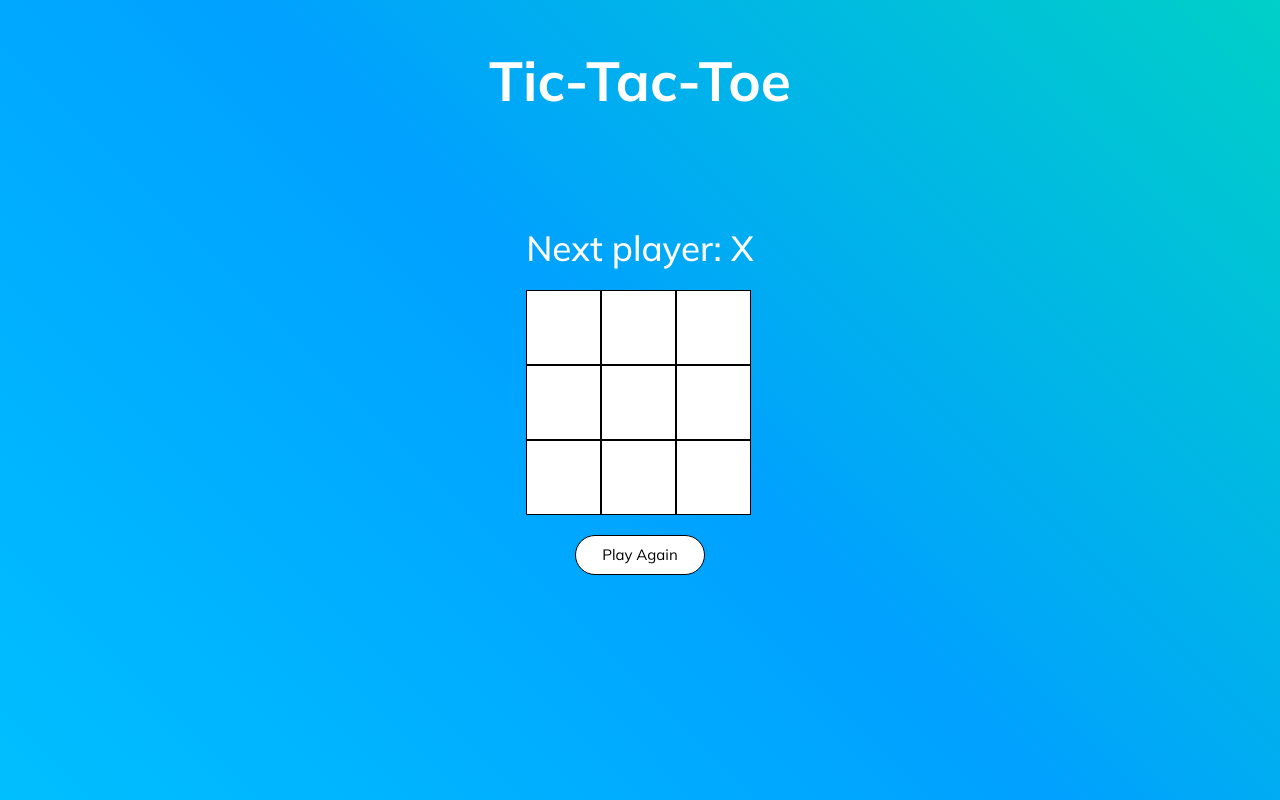
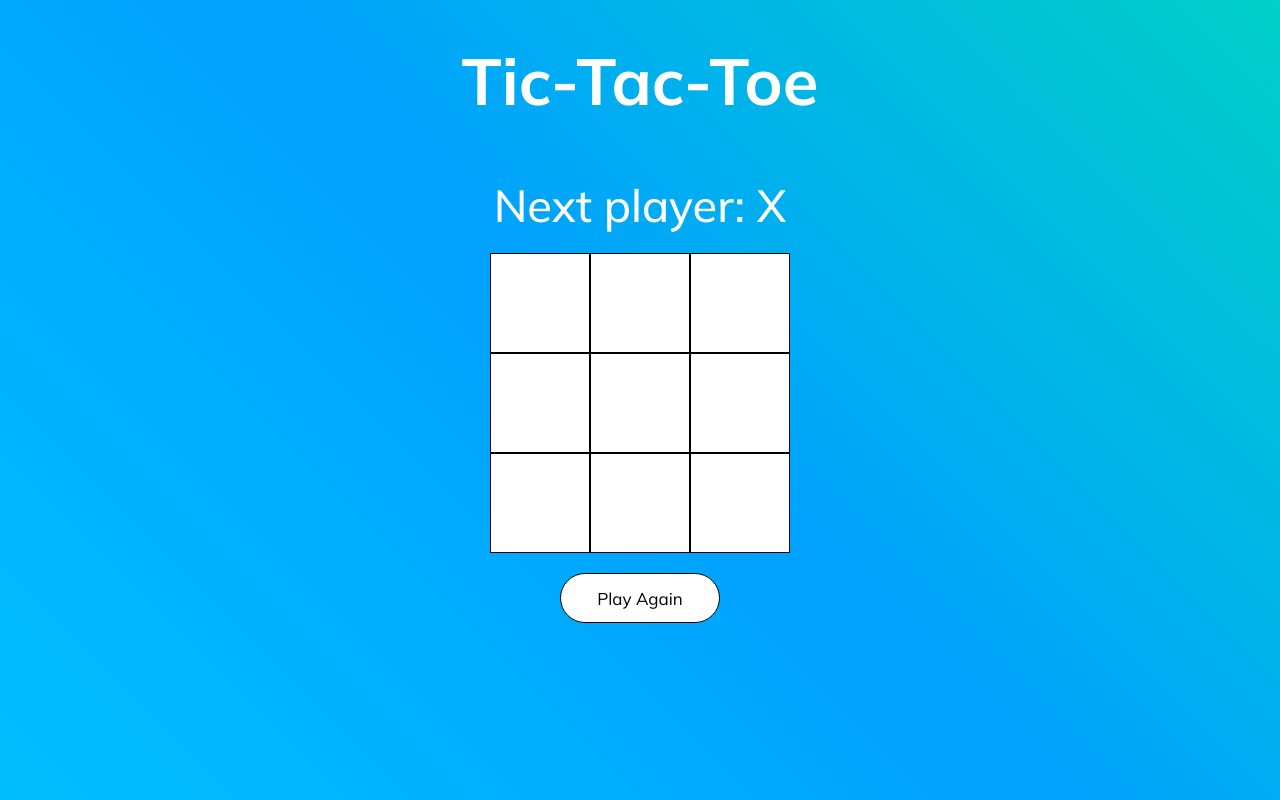
Before and after one commit to kayvandharsee/TicTacToe, a React (Vite) app: page / in a window 1280 px wide. Built offline with nearby package versions, Linux system fonts and the light colour scheme.

Commit message:
fixed grid shift and upped size

```diff
--- a/src/App.css
+++ b/src/App.css
@@ -21,7 +21,7 @@ body{
 }
 
 .title{
-    font-size: 55px;
+    font-size: 65px;
     color: white;
     font-weight: 700;
     height: 20vh;
@@ -33,15 +33,15 @@ body{
 .status{
     display: flex;
     justify-content: center;
-    font-size: 35px;
+    font-size: 45px;
     color: white;
     font-weight: 500;
 }
 
 .square{
-    width: 75px;
-    height: 75px;
-    font-size: 50px;
+    width: 100px;
+    height: 100px;
+    font-size: 60px;
     font-weight: 800;
     cursor: pointer;
     float: inline-start;
@@ -52,18 +52,18 @@ body{
 }
 
 .reset{
-    width: 130px;
+    width: 160px;
     margin: auto;
 }
 
 .play-again{
-    height: 40px;
-    width: 130px;
+    height: 50px;
+    width: 160px;
     background: white;
     border: 1px solid;
     border-color: black;
-    border-radius: 20px;
-    font-size: 15px;
+    border-radius: 30px;
+    font-size: 17px;
     cursor: pointer;
     margin-top: 20px;
     color: black;
--- a/src/App.jsx
+++ b/src/App.jsx
@@ -58,9 +58,7 @@ const Square = ({value, onSquareClick}) => {
 
 const PlayAgain = ({onResetClick}) => {
   return (
-    <button className='play-again' onClick={onResetClick}>
-      Play Again
-    </button>
+    <button className='play-again' onClick={onResetClick}>Play Again</button>
   )
 }
 
```
